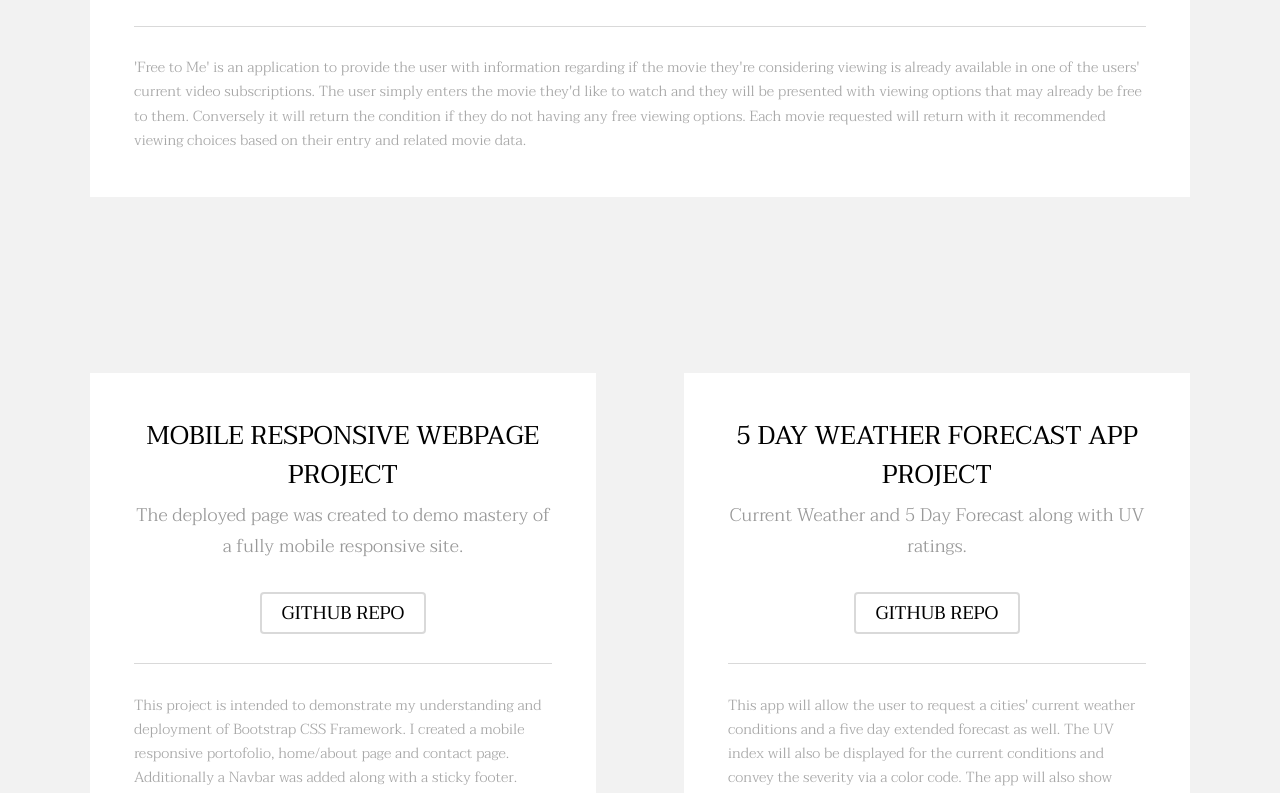
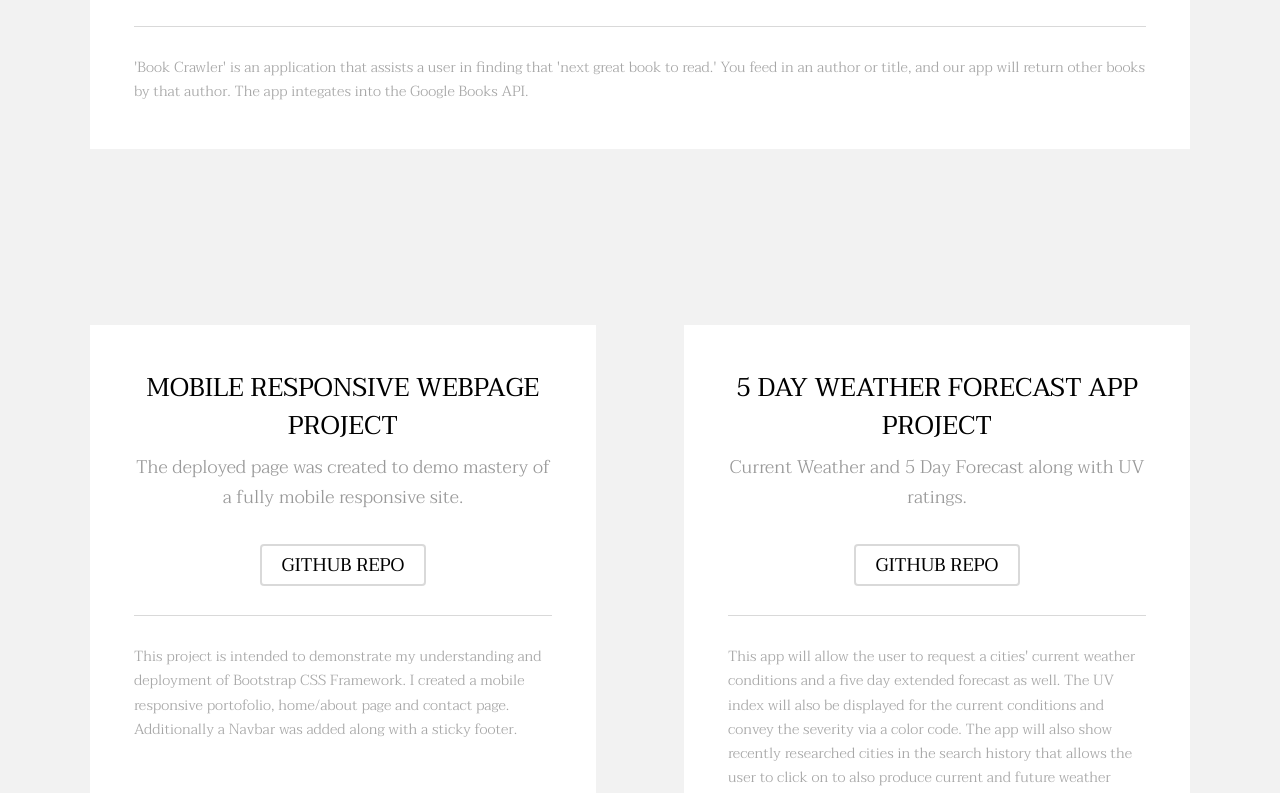
Before and after one commit to soverylarry/soverylarry.github.io, a plain HTML site: page index.html in a window 1280 px wide. Shown: the part 1678-2471 px from the top of the page. Drawn offline with Linux system fonts and the light colour scheme.

Commit message:
updating text.

```diff
--- a/index.html
+++ b/index.html
@@ -62,8 +62,7 @@
 									</p>
 								</header>
 								<hr />
-								<p>'Free to Me' is an application to provide the user with information regarding if the movie they're considering viewing is already available in one of the users' current video subscriptions.
-								The user simply enters the movie they'd like to watch and they will be presented with viewing options that may already be free to them. Conversely it will return the condition if they do not having any free viewing options. Each movie requested will return with it recommended viewing choices based on their entry and related movie data.</p>
+								<p>'Book Crawler' is an application that assists a user in finding that 'next great book to read.' You feed in an author or title, and our app will return other books by that author. The app integates into the Google Books API.</p>
 							</div>
 						</div>
 					</div>
```
